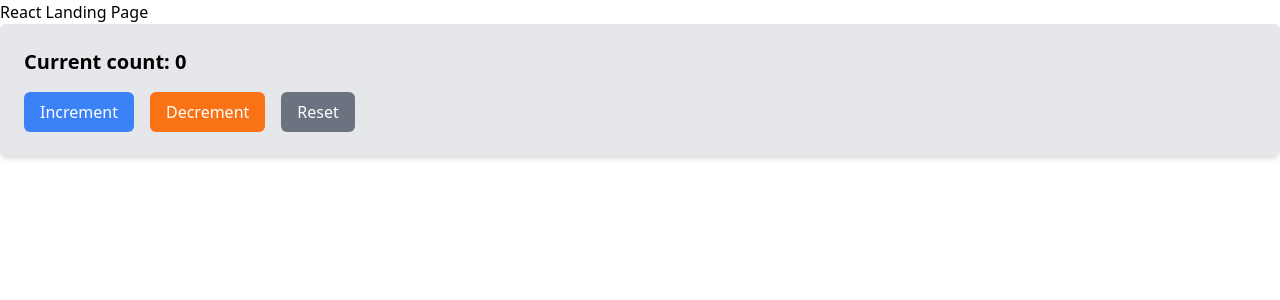
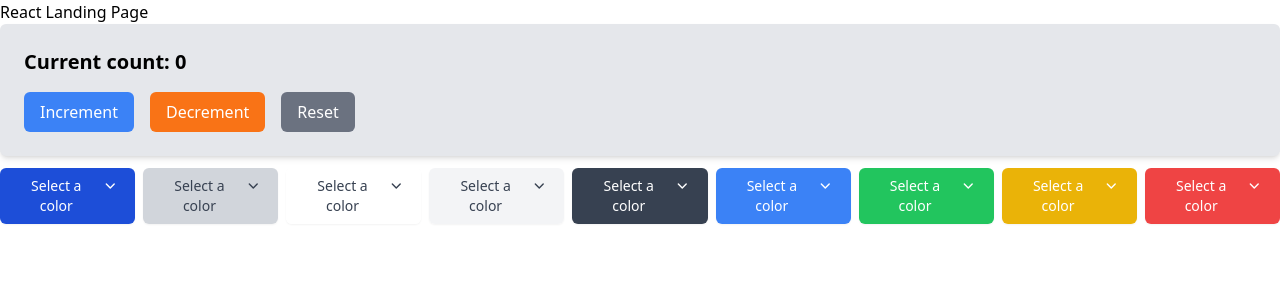
Before and after one commit to lukyncze/bachelor-thesis, a React (Vite) app in the folder apps/react/: page / in a window 1280 px wide. Shown: the top 300 px of the page. Built offline with nearby package versions, Linux system fonts and the light colour scheme.

Commit message:
feat(react): dropdown component

```diff
--- a/apps/react/src/App.tsx
+++ b/apps/react/src/App.tsx
@@ -1,11 +1,51 @@
+import {useState} from 'react';
 import Counter from './components/Counter';
+import Dropdown, {DropdownVariant, Option} from './components/Dropdown/Dropdown';
+
+const dropdownVariants: ReadonlyArray<DropdownVariant> = [
+  'primary',
+  'secondary',
+  'neutral',
+  'light',
+  'dark',
+  'info',
+  'success',
+  'warning',
+  'error',
+];
+
+const colors = [
+  {label: 'Alice Blue', value: '#F0F8FF'},
+  {label: 'Antique White', value: '#FAEBD7'},
+  {label: 'Aqua', value: '#00FFFF'},
+  {label: 'Aquamarine', value: '#7FFFD4'},
+  {label: 'Azure', value: '#F0FFFF'},
+  {label: 'Beige', value: '#F5F5DC'},
+];
 
 function App() {
+  const [selectedColor, setSelectedColor] = useState<Option | null>(null);
+
   return (
     <>
       <h1>React Landing Page</h1>
 
       <Counter />
+
+      <div className='flex gap-2 justify-center items-center h-20'>
+        {dropdownVariants.map(variant => (
+          <Dropdown
+            key={variant}
+            options={colors}
+            defaultValue={selectedColor}
+            placeholder='Select a color'
+            onChange={selectedColor => setSelectedColor(selectedColor)}
+            variant={variant}
+          />
+        ))}
+        {/* https://www.youtube.com/watch?v=bAJlYgeovlg */}
+        {/* https://baseweb.design/components/select/ */}
+      </div>
     </>
   );
 }
--- /dev/null
+++ b/apps/react/src/assets/svg/arrow-down.tsx
@@ -0,0 +1,14 @@
+export const arrowDown = (
+  <svg
+    xmlns='http://www.w3.org/2000/svg'
+    viewBox='0 0 20 20'
+    fill='currentColor'
+    className='w-5 h-5 ml-1'
+  >
+    <path
+      fillRule='evenodd'
+      d='M5.23 7.21a.75.75 0 011.06.02L10 11.168l3.71-3.938a.75.75 0 111.08 1.04l-4.25 4.5a.75.75 0 01-1.08 0l-4.25-4.5a.75.75 0 01.02-1.06z'
+      clipRule='evenodd'
+    />
+  </svg>
+);
--- /dev/null
+++ b/apps/react/src/assets/svg/arrow-up.tsx
@@ -0,0 +1,14 @@
+export const arrowUp = (
+  <svg
+    xmlns='http://www.w3.org/2000/svg'
+    viewBox='0 0 20 20'
+    fill='currentColor'
+    className='w-5 h-5 ml-1'
+  >
+    <path
+      fillRule='evenodd'
+      d='M14.77 12.79a.75.75 0 01-1.06-.02L10 8.832 6.29 12.77a.75.75 0 11-1.08-1.04l4.25-4.5a.75.75 0 011.08 0l4.25 4.5a.75.75 0 01-.02 1.06z'
+      clipRule='evenodd'
+    />
+  </svg>
+);
--- /dev/null
+++ b/apps/react/src/components/Dropdown/Dropdown.tsx
@@ -0,0 +1,103 @@
+import {useState, useEffect, useRef} from 'react';
+import {arrowUp} from '../../assets/svg/arrow-up';
+import {arrowDown} from '../../assets/svg/arrow-down';
+import {variantStyles} from './variants-styles';
+
+export interface Option {
+  label: string;
+  value: string;
+}
+
+export type DropdownVariant =
+  | 'primary'
+  | 'secondary'
+  | 'neutral'
+  | 'light'
+  | 'dark'
+  | 'info'
+  | 'success'
+  | 'warning'
+  | 'error';
+
+interface DropdownProps {
+  options: ReadonlyArray<Option>;
+  onChange: (selectedOption: Option | null) => void;
+  defaultValue?: Option | null;
+  placeholder?: string;
+  variant?: DropdownVariant;
+}
+
+function Dropdown({
+  options,
+  onChange,
+  defaultValue = null,
+  placeholder = 'Select an option',
+  variant = 'primary',
+}: DropdownProps) {
+  const [selectedOption, setSelectedOption] = useState<Option | null>(defaultValue);
+  const [isOpen, setIsOpen] = useState(false);
+  const dropdownRef = useRef<HTMLDivElement>(null);
+
+  const handleOptionClick = (option: Option) => {
+    setSelectedOption(option);
+    setIsOpen(false);
+    onChange(option);
+  };
+
+  const handleClickOutsideDropdown = (event: MouseEvent) => {
+    if (dropdownRef.current && !dropdownRef.current.contains(event.target as Node)) {
+      setIsOpen(false);
+    }
+  };
+
+  useEffect(() => {
+    document.addEventListener('click', handleClickOutsideDropdown);
+
+    return () => {
+      document.removeEventListener('click', handleClickOutsideDropdown);
+    };
+  }, []);
+
+  const {button, div, option: optionClass} = variantStyles[variant];
+
+  return (
+    <div className='relative inline-block text-left' ref={dropdownRef}>
+      <div className='rounded-md shadow-sm'>
+        <button
+          type='button'
+          className={`inline-flex justify-center w-full rounded-md px-4 py-2 text-sm font-medium focus:outline-none focus:ring-1 focus:ring-offset-0.8 ${button}`}
+          onClick={() => setIsOpen(!isOpen)}
+        >
+          {selectedOption ? selectedOption.label : placeholder}
+          {isOpen ? arrowUp : arrowDown}
+        </button>
+      </div>
+
+      {isOpen && (
+        <div
+          className={`origin-top-right absolute right-0 mt-2 w-56 rounded-md shadow-lg bg-white ring-1 ring-opacity-100 ${div}`}
+        >
+          <div
+            className='py-1'
+            role='menu'
+            aria-orientation='vertical'
+            aria-labelledby='options-menu'
+          >
+            {options.map(option => (
+              <button
+                key={option.value}
+                className={`block w-full text-left px-4 py-2 text-sm hover:text-gray-900 ${optionClass}`}
+                role='menuitem'
+                onClick={() => handleOptionClick(option)}
+              >
+                {option.label}
+              </button>
+            ))}
+          </div>
+        </div>
+      )}
+    </div>
+  );
+}
+
+export default Dropdown;
--- /dev/null
+++ b/apps/react/src/components/Dropdown/variants-styles.ts
@@ -0,0 +1,49 @@
+import {DropdownVariant} from "./Dropdown";
+
+export const variantStyles: Record<DropdownVariant, {button: string; div: string; option: string}> = {
+  primary: {
+    button: 'bg-blue-700 text-white hover:bg-blue-900 focus:ring-blue-800',
+    div: 'ring-blue-700',
+    option: 'hover:bg-blue-100',
+  },
+  secondary: {
+    button: 'bg-gray-300 text-gray-700 hover:bg-gray-400 focus:ring-gray-400',
+    div: 'ring-gray-500',
+    option: 'hover:bg-gray-100',
+  },
+  neutral: {
+    button: 'bg-white text-gray-700 hover:bg-gray-100 focus:ring-gray-200',
+    div: 'ring-gray-300',
+    option: 'hover:bg-gray-100',
+  },
+  light: {
+    button: 'bg-gray-100 text-gray-700 hover:bg-gray-200 focus:ring-gray-300',
+    div: 'ring-gray-400',
+    option: 'hover:bg-gray-100',
+  },
+  dark: {
+    button: 'bg-gray-700 text-white hover:bg-gray-800 focus:ring-gray-900',
+    div: 'ring-gray-900',
+    option: 'hover:bg-gray-200',
+  },
+  info: {
+    button: 'bg-blue-500 text-white hover:bg-blue-600 focus:ring-blue-600',
+    div: 'ring-blue-700',
+    option: 'hover:bg-blue-100',
+  },
+  success: {
+    button: 'bg-green-500 text-white hover:bg-green-600 focus:ring-green-600',
+    div: 'ring-green-700',
+    option: 'hover:bg-green-100',
+  },
+  warning: {
+    button: 'bg-yellow-500 text-white hover:bg-yellow-600 focus:ring-yellow-600',
+    div: 'ring-yellow-700',
+    option: 'hover:bg-yellow-100',
+  },
+  error: {
+    button: 'bg-red-500 text-white hover:bg-red-600 focus:ring-red-600',
+    div: 'ring-red-700',
+    option: 'hover:bg-red-100',
+  },
+};
```
